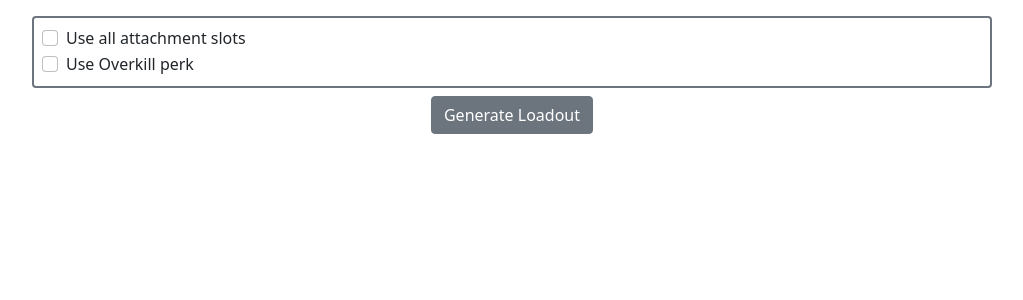
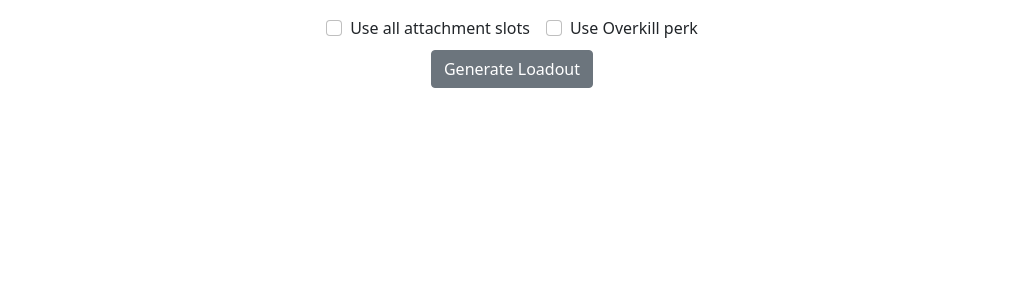
Before and after one commit to alfonsohdez08/cod-weapons-randomizer, a React (Create React App) app in the folder client/cod-weapons-randomizer/: page / in a window 1280 px wide. Shown: the top 300 px of the page, without its empty margins (128-1151 px from the left). Built offline with nearby package versions, Linux system fonts and the light colour scheme.

Commit message:
Add design for bigger screen (loadout hints)

```diff
--- a/client/cod-weapons-randomizer/src/components/Checkbox.tsx
+++ b/client/cod-weapons-randomizer/src/components/Checkbox.tsx
@@ -6,7 +6,7 @@ const Checkbox = ({ placeholder, value }: InputProps) => {
   const checkBoxValue: string | number =
     typeof value === "boolean" ? Number(value) : value;
 
-  return <Form.Check label={placeholder} value={checkBoxValue} />;
+  return <Form.Check label={placeholder} value={checkBoxValue} className="d-inline-block" />;
 };
 
 export default Checkbox;
--- a/client/cod-weapons-randomizer/src/components/LoadoutGenerationHints.tsx
+++ b/client/cod-weapons-randomizer/src/components/LoadoutGenerationHints.tsx
@@ -1,10 +1,29 @@
 import Checkbox from "./Checkbox";
 
-const LoadoutGenerationHints = () => (
-  <div className="border border-2 border-secondary rounded rounded-2 p-2">
-    <Checkbox placeholder="Use all attachment slots" value={false} />
-    <Checkbox placeholder="Use Overkill perk" value={false} />
-  </div>
-);
+const LoadoutGenerationHints = () => {
+  const checkBoxes: JSX.Element[] = [
+    <Checkbox placeholder="Use all attachment slots" value={false} />,
+    <Checkbox placeholder="Use Overkill perk" value={false} />,
+  ];
+
+  return (
+    <>
+      <div className="d-sm-none border border-2 border-secondary rounded rounded-2 p-2">
+        {checkBoxes.map((ch, idx) => (
+          <div key={idx} className="d-block">
+            {ch}
+          </div>
+        ))}
+      </div>
+      <div className="d-none d-sm-flex justify-content-center">
+        {checkBoxes.map((ch, idx) => (
+          <span key={idx} className={idx < checkBoxes.length - 1 ? "me-3" : ""}>
+            {ch}
+          </span>
+        ))}
+      </div>
+    </>
+  );
+};
 
 export default LoadoutGenerationHints;
```
